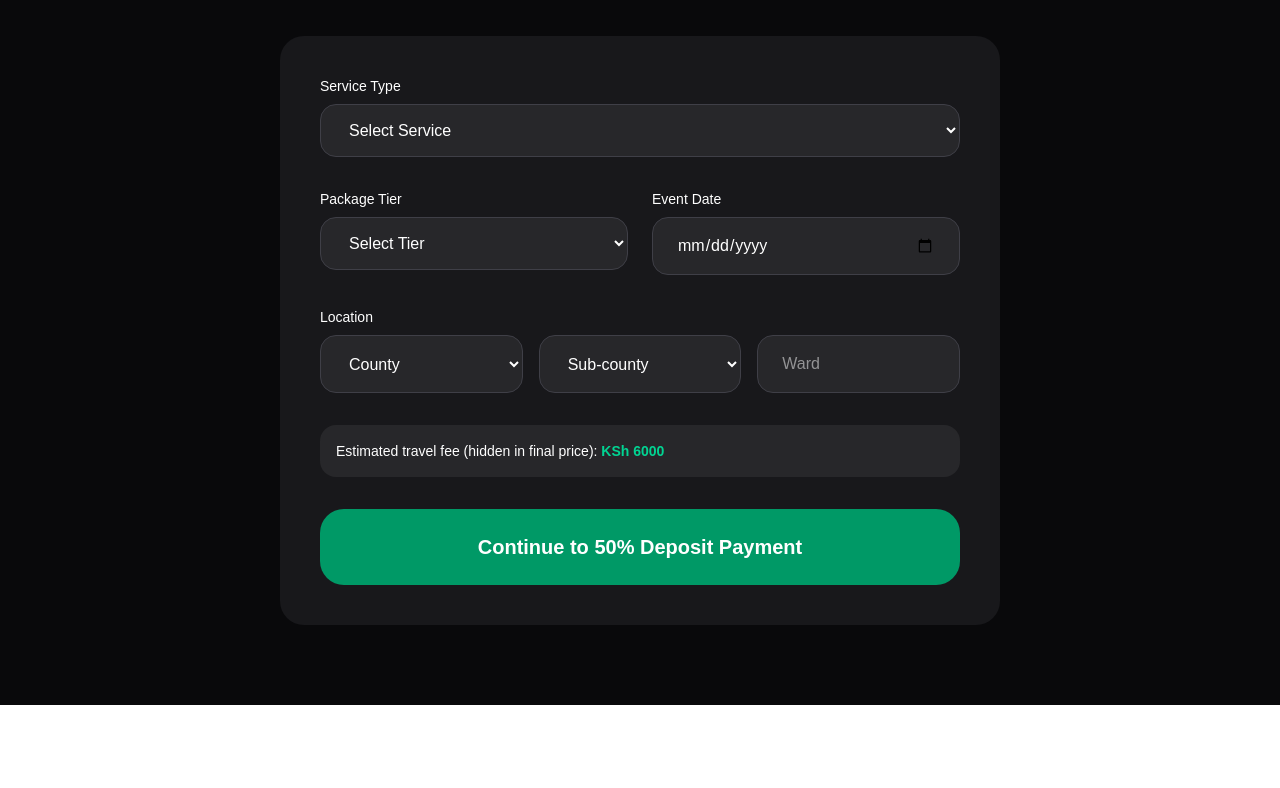
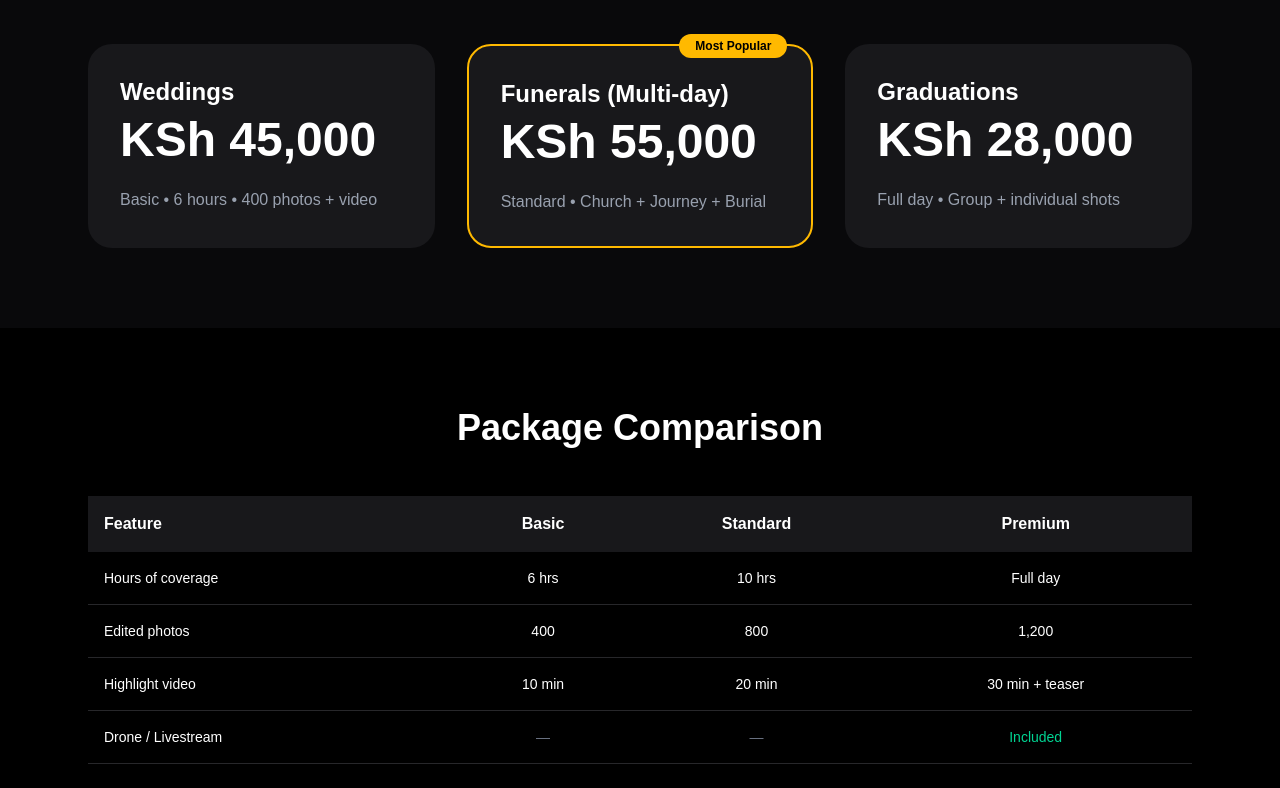
Before and after one commit to DK-Digital-Hub/dk-digital-lens, a Next.js app: page / in a window 1280 px wide. Shown: the part 932-1720 px from the top of the page. Before the commit the page ends 1637 px from the top, so only its background shows below. Built offline with nearby package versions, Linux system fonts and the light colour scheme.

Commit message:
Restored popular packages + comparison table + full Kenya locations + fixed navbar

```diff
--- a/app/page.tsx
+++ b/app/page.tsx
@@ -5,7 +5,7 @@ import { useState, useEffect } from "react";
 import Image from "next/image";
 
 const kenyaLocations: { [key: string]: string[] } = {
-  "Nairobi": ["Makadara", "Westlands", "Kasarani", "Embakasi Central", "Embakasi East", "Embakasi North", "Embakasi South", "Embakasi West", "Langata", "Dagoretti North", "Dagoretti South", "Ruaraka", "Starehe"],
+  "Nairobi": ["Westlands", "Kasarani", "Embakasi Central", "Embakasi East", "Embakasi North", "Embakasi South", "Embakasi West", "Langata", "Dagoretti North", "Dagoretti South", "Makadara", "Ruaraka", "Starehe"],
   "Kiambu": ["Thika", "Ruiru", "Kiambu Town", "Limuru", "Githunguri", "Lari", "Kikuyu", "Kabete"],
   "Machakos": ["Machakos Town", "Mwala", "Kangundo", "Matungulu", "Kathiani"],
   "Kajiado": ["Kajiado North", "Kajiado Central", "Kajiado South", "Isinya", "Loitokitok"],
@@ -52,54 +52,6 @@ const kenyaLocations: { [key: string]: string[] } = {
   "Mandera": ["Mandera Town"],
 };
 
-const travelFeeMap: { [key: string]: number } = {
-  "Nairobi": 0,
-  "Kiambu": 3500,
-  "Machakos": 4500,
-  "Kajiado": 5000,
-  "Nakuru": 8000,
-  "Narok": 9500,
-  "Nyandarua": 11000,
-  "Nyeri": 12000,
-  "Kirinyaga": 13000,
-  "Murang'a": 9000,
-  "Embu": 15000,
-  "Tharaka Nithi": 16000,
-  "Meru": 17000,
-  "Isiolo": 22000,
-  "Marsabit": 35000,
-  "Samburu": 28000,
-  "Laikipia": 18000,
-  "Baringo": 20000,
-  "Elgeyo Marakwet": 21000,
-  "Nandi": 22000,
-  "Uasin Gishu": 23000,
-  "Trans Nzoia": 25000,
-  "West Pokot": 28000,
-  "Turkana": 38000,
-  "Kakamega": 32000,
-  "Vihiga": 33000,
-  "Bungoma": 34000,
-  "Busia": 36000,
-  "Siaya": 37000,
-  "Kisumu": 38000,
-  "Homabay": 40000,
-  "Migori": 42000,
-  "Kisii": 41000,
-  "Nyamira": 43000,
-  "Kericho": 25000,
-  "Bomet": 27000,
-  "Mombasa": 45000,
-  "Kwale": 47000,
-  "Kilifi": 48000,
-  "Tana River": 50000,
-  "Lamu": 55000,
-  "Taita Taveta": 52000,
-  "Garissa": 45000,
-  "Wajir": 55000,
-  "Mandera": 65000,
-};
-
 export default function Home() {
   const [formData, setFormData] = useState({
     serviceType: "",
@@ -107,7 +59,6 @@ export default function Home() {
     eventDate: "",
     county: "",
     subcounty: "",
-    ward: "",
   });
 
   const [currentTime, setCurrentTime] = useState("");
@@ -124,7 +75,6 @@ export default function Home() {
   };
 
   const selectedSubcounties = kenyaLocations[formData.county] || [];
-  const travelFee = travelFeeMap[formData.county] || 6000;
 
   return (
     <div className="min-h-screen bg-black text-white">
@@ -132,7 +82,7 @@ export default function Home() {
       <nav className="fixed top-0 left-0 right-0 bg-black/95 backdrop-blur-md z-50 border-b border-white/10">
         <div className="max-w-7xl mx-auto px-6 py-4 flex items-center justify-between">
           <div className="flex items-center gap-3">
-            <Image src="/logo.jpg" alt="DK Digital Lens" width={48} height={48} className="rounded" />
+            <Image src="/dk-logo.png" alt="DK Digital Lens" width={48} height={48} className="rounded" />
             <div>
               <span className="text-3xl font-bold tracking-tighter">DK DIGITAL LENS</span>
               <p className="text-xs text-amber-300 -mt-1">capturing the moments that matter to you</p>
@@ -152,13 +102,88 @@ export default function Home() {
       </nav>
 
       {/* HERO */}
-      <section className="min-h-screen flex items-center justify-center bg-gradient-to-br from-black via-zinc-900 to-black relative">
+      <section className="min-h-screen flex items-center justify-center bg-gradient-to-br from-black via-zinc-900 to-black relative pt-20">
         <div className="max-w-5xl mx-auto text-center px-6 z-10">
-          <h1 className="text-7xl md:text-8xl font-bold tracking-tighter mb-6 text-white">DK DIGITAL LENS</h1>
+          <h1 className="text-7xl md:text-8xl font-bold tracking-tighter mb-6">DK DIGITAL LENS</h1>
           <p className="text-3xl md:text-4xl text-amber-300 mb-12">Capturing Kenya&apos;s most important moments</p>
           <a href="#booking" className="inline-block bg-emerald-500 hover:bg-emerald-400 px-12 py-6 rounded-3xl text-2xl font-semibold transition">
             Book Your Event
           </a>
+        </div>
+      </section>
+
+      {/* Popular Packages */}
+      <section className="py-20 bg-zinc-950">
+        <div className="max-w-6xl mx-auto px-6">
+          <h2 className="text-5xl font-bold text-center mb-4">Popular Packages</h2>
+          <div className="grid md:grid-cols-3 gap-8 mt-12">
+            {/* Wedding */}
+            <div className="bg-zinc-900 p-8 rounded-3xl">
+              <h3 className="text-2xl font-semibold mb-2">Weddings</h3>
+              <div className="text-5xl font-bold mb-6">KSh 45,000</div>
+              <p className="text-gray-400">Basic • 6 hours • 400 photos + video</p>
+            </div>
+
+            {/* Funeral - highlighted */}
+            <div className="bg-zinc-900 p-8 rounded-3xl border-2 border-amber-400 relative">
+              <div className="absolute -top-3 right-6 bg-amber-400 text-black text-xs font-bold px-4 py-1 rounded-full">Most Popular</div>
+              <h3 className="text-2xl font-semibold mb-2">Funerals (Multi-day)</h3>
+              <div className="text-5xl font-bold mb-6">KSh 55,000</div>
+              <p className="text-gray-400">Standard • Church + Journey + Burial</p>
+            </div>
+
+            {/* Graduation */}
+            <div className="bg-zinc-900 p-8 rounded-3xl">
+              <h3 className="text-2xl font-semibold mb-2">Graduations</h3>
+              <div className="text-5xl font-bold mb-6">KSh 28,000</div>
+              <p className="text-gray-400">Full day • Group + individual shots</p>
+            </div>
+          </div>
+        </div>
+      </section>
+
+      {/* Comparison Table */}
+      <section className="py-20 bg-black">
+        <div className="max-w-6xl mx-auto px-6">
+          <h2 className="text-4xl font-bold text-center mb-12">Package Comparison</h2>
+          <div className="overflow-x-auto">
+            <table className="w-full text-left border-collapse">
+              <thead>
+                <tr className="bg-zinc-900">
+                  <th className="p-4">Feature</th>
+                  <th className="p-4 text-center">Basic</th>
+                  <th className="p-4 text-center">Standard</th>
+                  <th className="p-4 text-center">Premium</th>
+                </tr>
+              </thead>
+              <tbody className="text-sm">
+                <tr className="border-b border-zinc-800">
+                  <td className="p-4">Hours of coverage</td>
+                  <td className="p-4 text-center">6 hrs</td>
+                  <td className="p-4 text-center">10 hrs</td>
+                  <td className="p-4 text-center">Full day</td>
+                </tr>
+                <tr className="border-b border-zinc-800">
+                  <td className="p-4">Edited photos</td>
+                  <td className="p-4 text-center">400</td>
+                  <td className="p-4 text-center">800</td>
+                  <td className="p-4 text-center">1,200</td>
+                </tr>
+                <tr className="border-b border-zinc-800">
+                  <td className="p-4">Highlight video</td>
+                  <td className="p-4 text-center">10 min</td>
+                  <td className="p-4 text-center">20 min</td>
+                  <td className="p-4 text-center">30 min + teaser</td>
+                </tr>
+                <tr className="border-b border-zinc-800">
+                  <td className="p-4">Drone / Livestream</td>
+                  <td className="p-4 text-center text-gray-500">—</td>
+                  <td className="p-4 text-center text-gray-500">—</td>
+                  <td className="p-4 text-center text-emerald-400">Included</td>
+                </tr>
+              </tbody>
+            </table>
+          </div>
         </div>
       </section>
 
@@ -170,7 +195,7 @@ export default function Home() {
             <form className="space-y-8">
               <div>
                 <label className="block text-sm mb-2">Service Type</label>
-                <select name="serviceType" onChange={handleChange} className="w-full bg-zinc-800 border border-zinc-700 rounded-2xl px-6 py-4">
+                <select name="serviceType" onChange={handleChange} className="w-full bg-zinc-800 border border-zinc-700 rounded-2xl px-6 py-4 text-white">
                   <option value="">Select Service</option>
                   <option value="wedding">Wedding</option>
                   <option value="funeral">Funeral (Multi-day)</option>
@@ -183,37 +208,36 @@ export default function Home() {
               <div className="grid grid-cols-2 gap-6">
                 <div>
                   <label className="block text-sm mb-2">Package Tier</label>
-                  <select name="packageTier" onChange={handleChange} className="w-full bg-zinc-800 border border-zinc-700 rounded-2xl px-6 py-4">
+                  <select name="packageTier" onChange={handleChange} className="w-full bg-zinc-800 border border-zinc-700 rounded-2xl px-6 py-4 text-white">
                     <option value="">Select Tier</option>
                     <option value="Basic">Basic</option>
                     <option value="Standard">Standard (Recommended)</option>
-                    <option value="Premium">Premium</option>
+                    <option value="Premium">Premium (+ Drone & Livestream)</option>
                   </select>
                 </div>
                 <div>
                   <label className="block text-sm mb-2">Event Date</label>
-                  <input type="date" name="eventDate" onChange={handleChange} className="w-full bg-zinc-800 border border-zinc-700 rounded-2xl px-6 py-4" />
+                  <input type="date" name="eventDate" onChange={handleChange} className="w-full bg-zinc-800 border border-zinc-700 rounded-2xl px-6 py-4 text-white" />
                 </div>
               </div>
 
               <div>
                 <label className="block text-sm mb-2">Location</label>
-                <div className="grid grid-cols-3 gap-4">
-                  <select name="county" onChange={handleChange} className="bg-zinc-800 border border-zinc-700 rounded-2xl px-6 py-4">
+                <div className="grid grid-cols-2 gap-4">
+                  <select name="county" onChange={handleChange} className="bg-zinc-800 border border-zinc-700 rounded-2xl px-6 py-4 text-white">
                     <option value="">County</option>
                     {Object.keys(kenyaLocations).map(county => <option key={county} value={county}>{county}</option>)}
                   </select>
-                  <select name="subcounty" onChange={handleChange} className="bg-zinc-800 border border-zinc-700 rounded-2xl px-6 py-4">
+                  <select name="subcounty" onChange={handleChange} className="bg-zinc-800 border border-zinc-700 rounded-2xl px-6 py-4 text-white">
                     <option value="">Sub-county</option>
                     {selectedSubcounties.map(sub => <option key={sub} value={sub}>{sub}</option>)}
                   </select>
-                  <input name="ward" placeholder="Ward" onChange={handleChange} className="bg-zinc-800 border border-zinc-700 rounded-2xl px-6 py-4" />
                 </div>
               </div>
 
-              <div className="bg-zinc-800 p-4 rounded-2xl text-sm">
-                Estimated travel fee (hidden in final price): <span className="font-semibold text-emerald-400">KSh {travelFee}</span>
-              </div>
+              <p className="text-xs text-gray-400 text-center">
+                For events outside Nairobi, client provides transport &amp; accommodation
+              </p>
 
               <button
                 type="button"
@@ -227,12 +251,12 @@ export default function Home() {
       </section>
 
       {/* Scroll to top */}
-      <button onClick={() => window.scrollTo({ top: 0, behavior: "smooth" })} className="fixed bottom-8 right-8 bg-white/10 hover:bg-white/20 p-4 rounded-full text-2xl">
+      <button onClick={() => window.scrollTo({ top: 0, behavior: "smooth" })} className="fixed bottom-8 right-8 bg-white/10 hover:bg-white/20 p-4 rounded-full text-2xl transition">
         ↑
       </button>
 
-      {/* Custom quote */}
-      <button onClick={() => alert("Custom quote request coming soon")} className="fixed bottom-8 left-8 bg-amber-400 text-black px-6 py-3 rounded-3xl text-sm font-semibold">
+      {/* Custom quote bubble */}
+      <button onClick={() => alert("Custom quote request form coming in next update")} className="fixed bottom-8 left-8 bg-amber-400 text-black px-6 py-3 rounded-3xl text-sm font-semibold shadow-2xl hover:scale-105 transition">
         💬 Request Custom Quote
       </button>
     </div>
```
